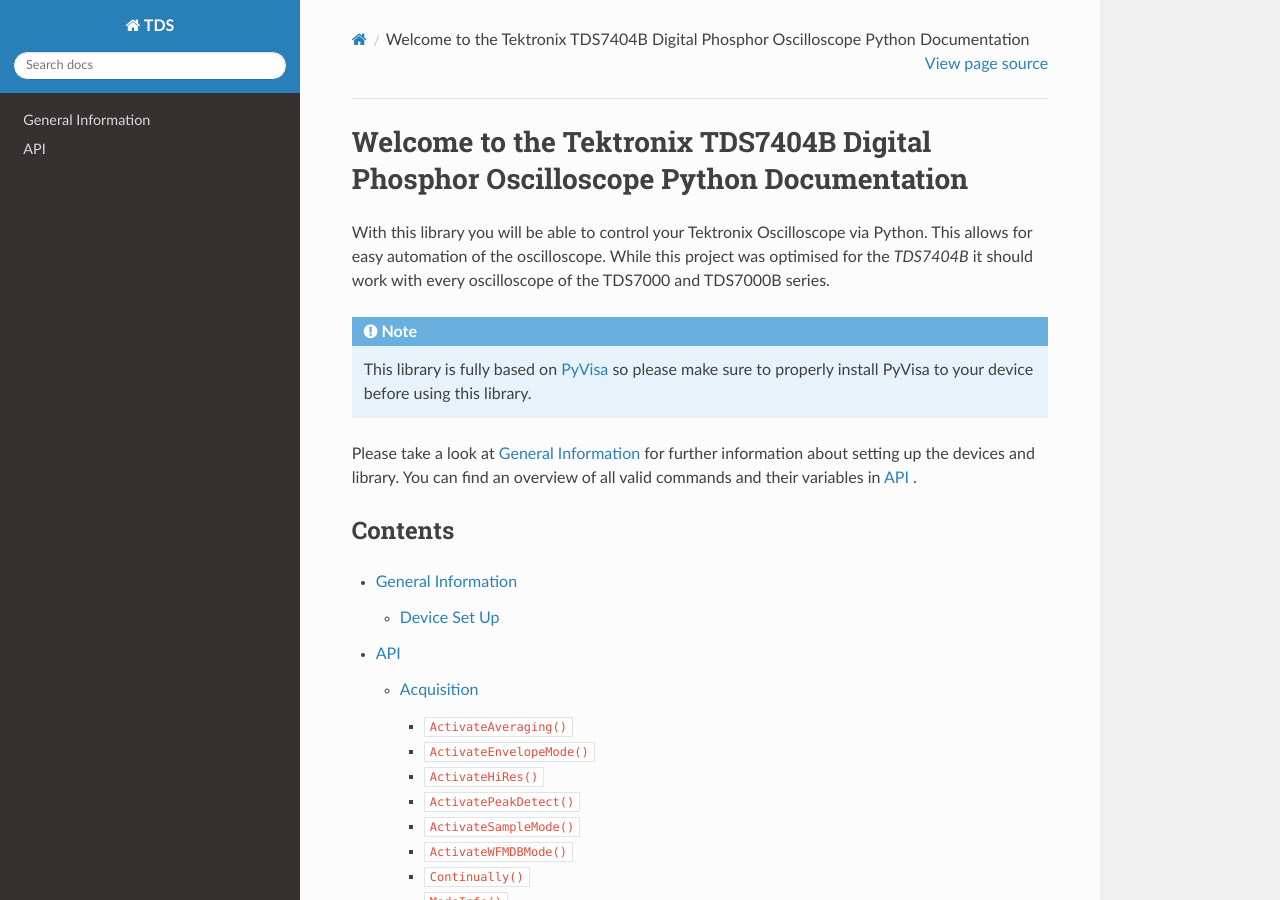
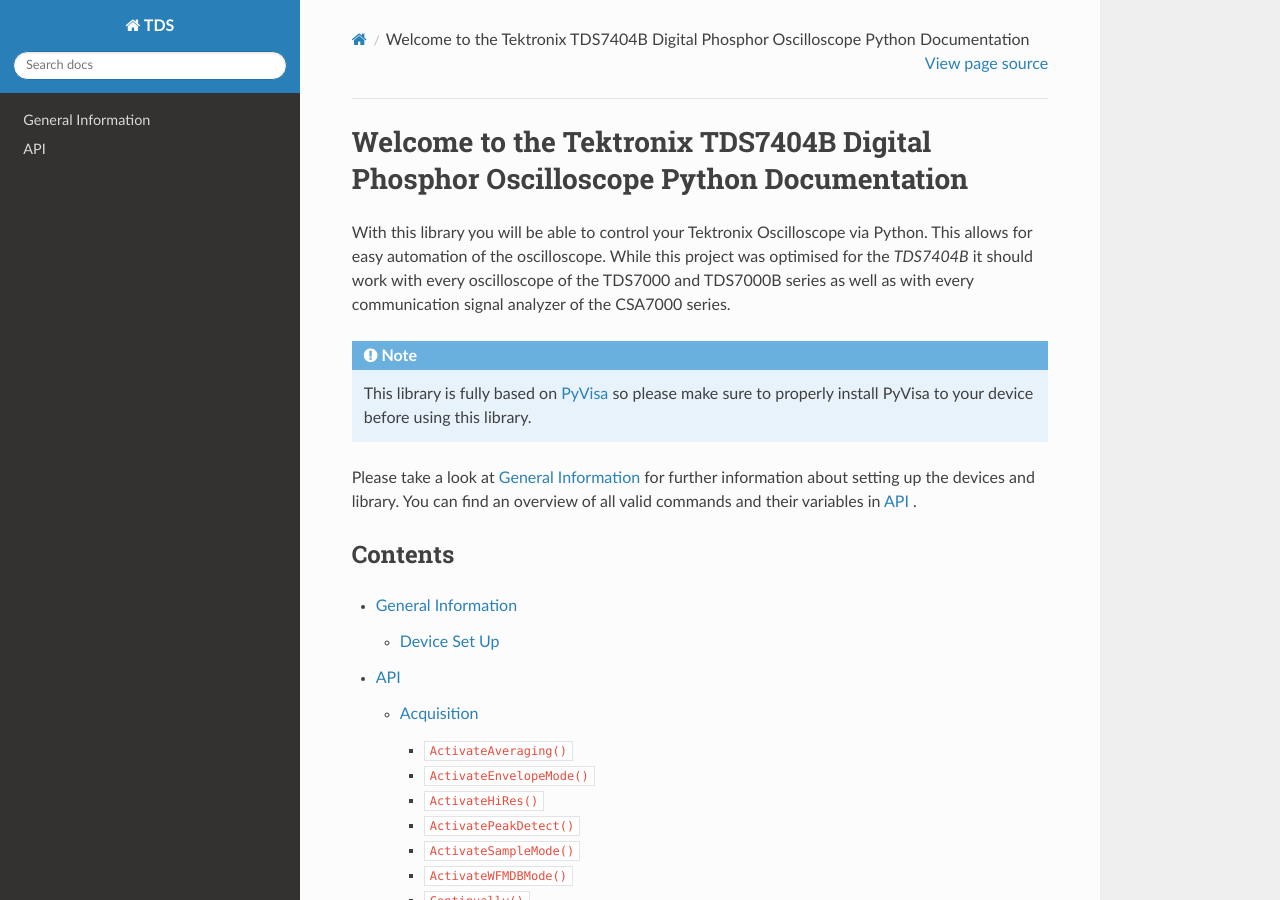
Before and after one commit to NeleWandel/TDS, a Sphinx documentation site: the page built from docs/source/index.rst, in a window 1280 px wide and 900 px high. Built offline with Sphinx 7.4.7 and the Read the Docs theme 2.0.0, drawn with Linux system fonts in a browser that asks for light colours; pages that are not in the unit, such as notebooks, are missing from menus.

Commit message:
Update index.rst

```diff
--- a/docs/source/index.rst
+++ b/docs/source/index.rst
@@ -2,7 +2,7 @@
 ===================================
 
 With this library you will be able to control your Tektronix Oscilloscope via Python. This allows for easy automation of the oscilloscope.
-While this project was optimised for the *TDS7404B* it should work with every oscilloscope of the TDS7000 and TDS7000B series.
+While this project was optimised for the *TDS7404B* it should work with every oscilloscope of the TDS7000 and TDS7000B series as well as with every communication signal analyzer of the CSA7000 series.
 
 .. note::
    This library is fully based on `PyVisa <https://pyvisa.readthedocs.io/en/latest/>`_ so please make sure to properly install PyVisa to your device before using this library.
```
